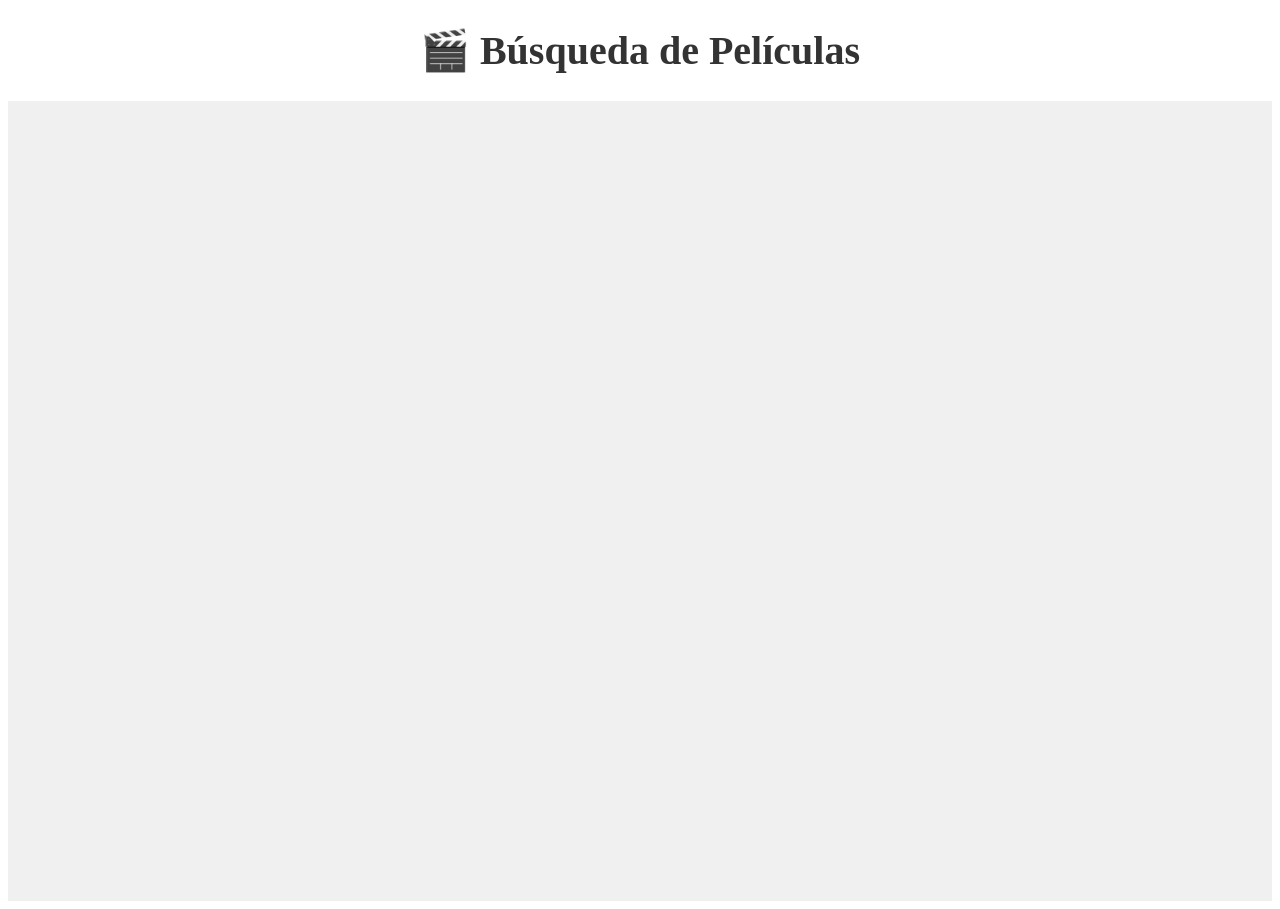
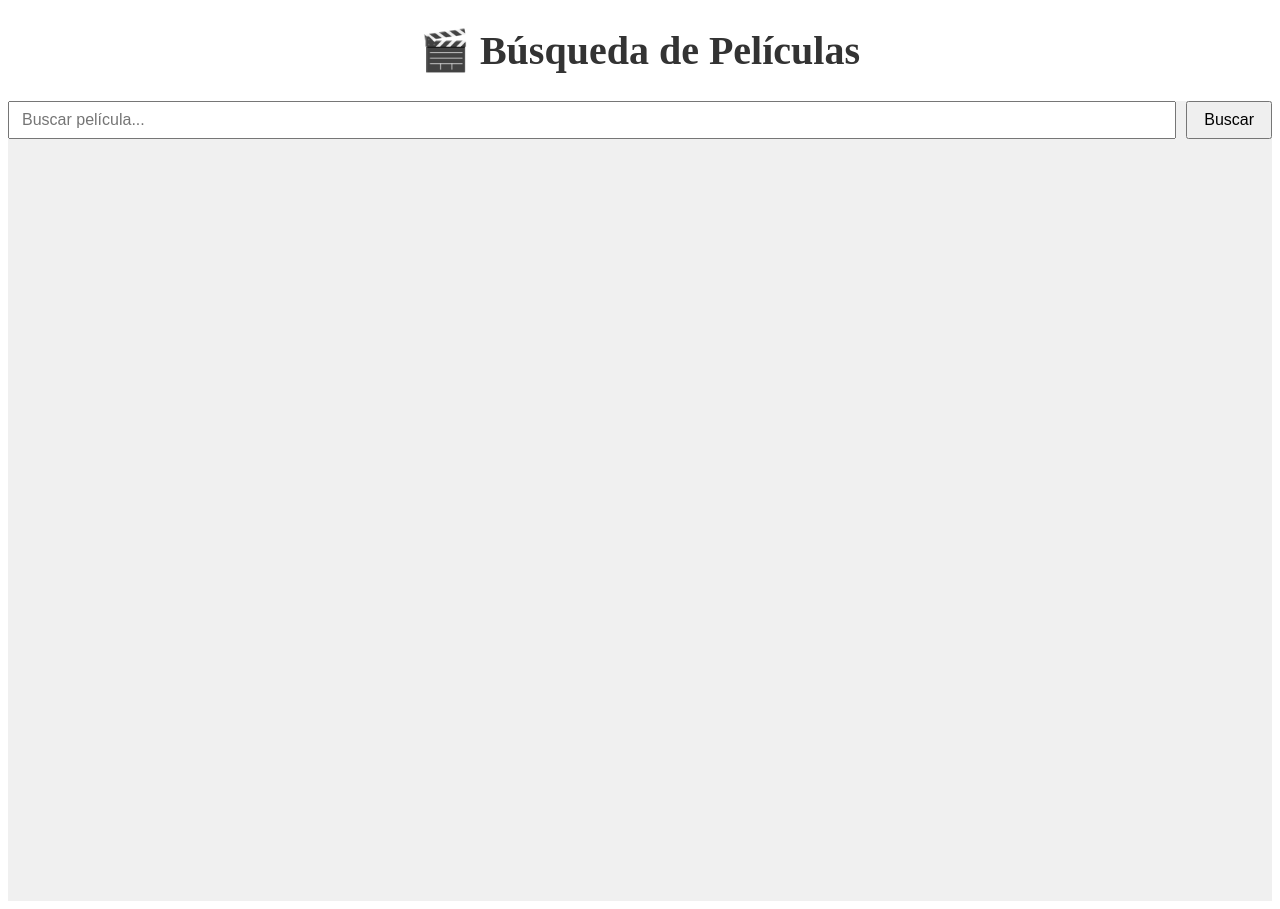
Before and after one commit to FranBlanco2003/MoviesFront, an Angular app: page /movies in a window 1280 px wide. Before the commit this address led to /. Built offline with nearby package versions, Linux system fonts and the light colour scheme.

Commit message:
feat(list):practicamente toda la lista falta adaptar metodos de back y como se muestra

```diff
--- a/src/app/app.config.ts
+++ b/src/app/app.config.ts
@@ -1,6 +1,5 @@
 import { ApplicationConfig, provideBrowserGlobalErrorListeners, provideZoneChangeDetection } from '@angular/core';
 import { provideRouter } from '@angular/router';
-
 import { routes } from './app.routes';
 
 export const appConfig: ApplicationConfig = {
--- a/src/app/app.routes.ts
+++ b/src/app/app.routes.ts
@@ -1,3 +1,17 @@
-import { Routes } from '@angular/router';
+import { NgModule } from '@angular/core';
+import { RouterModule, Routes } from '@angular/router';
+import { MovieListComponent} from './components/movie-list/movie-list';
+import { MovieDetail} from './components/movie-detail/movie-detail';
 
-export const routes: Routes = [];
+export const routes: Routes = [
+  { path: '', redirectTo: 'movies', pathMatch: 'full' },
+  { path: 'movies', component: MovieListComponent },
+  { path: 'movie/:id', component: MovieDetail },
+  { path: '**', redirectTo: 'movies' }
+];
+
+@NgModule({
+  imports: [RouterModule.forRoot(routes)],
+  exports: [RouterModule]
+})
+export class AppRoutingModule {}
--- a/src/app/app.ts
+++ b/src/app/app.ts
@@ -3,10 +3,11 @@ import { RouterOutlet } from '@angular/router';
 
 @Component({
   selector: 'app-root',
+  standalone: true,
   imports: [RouterOutlet],
   templateUrl: './app.html',
-  styleUrl: './app.css'
+  styleUrls: ['./app.css']
 })
-export class App {
-  protected title = 'Movies';
+export class AppComponent {
+  title = 'Movies';
 }
--- a/src/app/components/movie-list/movie-list.css
+++ b/src/app/components/movie-list/movie-list.css
@@ -0,0 +1,74 @@
+/* Contenedor de la búsqueda */
+.search-container {
+  margin-bottom: 20px;
+  display: flex;
+  gap: 10px;
+}
+
+.search-container input[type="text"] {
+  flex: 1;
+  padding: 8px 12px;
+  font-size: 16px;
+}
+
+.search-container button {
+  padding: 8px 16px;
+  font-size: 16px;
+  cursor: pointer;
+}
+
+/* Lista de películas */
+ul {
+  list-style: none;
+  padding: 0;
+  display: flex;
+  flex-wrap: wrap;
+  gap: 20px;
+}
+
+/* Cada película */
+li {
+  width: 180px;
+  border: 1px solid #ddd;
+  border-radius: 6px;
+  overflow: hidden;
+  cursor: pointer;
+  transition: box-shadow 0.3s ease;
+}
+
+li:hover {
+  box-shadow: 0 2px 8px rgba(0, 0, 0, 0.2);
+}
+
+/* Enlace dentro de la película */
+li a {
+  display: block;
+  color: inherit;
+  text-decoration: none;
+  padding: 10px;
+  text-align: center;
+}
+
+/* Imagen del póster */
+li img {
+  width: 100%;
+  height: 270px;
+  object-fit: cover;
+  display: block;
+  margin-bottom: 10px;
+  border-bottom: 1px solid #ddd;
+}
+
+/* Título de la película */
+li h3 {
+  margin: 0 0 6px 0;
+  font-size: 18px;
+  font-weight: 600;
+}
+
+/* Año */
+li p {
+  margin: 0;
+  font-size: 14px;
+  color: #555;
+}
--- a/src/app/components/movie-list/movie-list.html
+++ b/src/app/components/movie-list/movie-list.html
@@ -1 +1,36 @@
-<p>movie-list works!</p>
+<div class="search-container">
+  <input
+    type="text"
+    placeholder="Buscar película..."
+    [(ngModel)]="searchTerm"
+    (keyup.enter)="searchMovies()"
+  />
+  <button (click)="searchMovies()">Buscar</button>
+</div>
+
+@if (isLoading) {
+  <div>Cargando...</div>
+}
+
+@if (errorMessage) {
+  <div>{{ errorMessage }}</div>
+}
+
+@if (movies.length) {
+  <ul>
+    @for (movie of movies; track movie.imdbID) {
+      <li>
+        <a [routerLink]="['/movie', movie.imdbID]">
+          <img [src]="movie.Poster" alt="{{ movie.Title }}" />
+          <h3>{{ movie.Title }}</h3>
+          <p>{{ movie.Year }}</p>
+        </a>
+      </li>
+    }
+  </ul>
+}
+
+
+@if (!isLoading && !movies.length && searchTerm) {
+  <div>No se encontraron resultados.</div>
+}
--- a/src/app/components/movie-list/movie-list.ts
+++ b/src/app/components/movie-list/movie-list.ts
@@ -1,11 +1,50 @@
 import { Component } from '@angular/core';
+import { MovieService, Movie } from '../../services/movie';
+import {Router, RouterLink} from '@angular/router';
+import { FormsModule } from '@angular/forms';
 
 @Component({
   selector: 'app-movie-list',
-  imports: [],
   templateUrl: './movie-list.html',
-  styleUrl: './movie-list.css'
+  imports: [
+    FormsModule,
+    RouterLink
+  ],
+  styleUrls: ['./movie-list.css']
 })
-export class MovieList {
+export class MovieListComponent {
+  searchTerm: string = '';
+  movies: Movie[] = [];
+  isLoading = false;
+  errorMessage = '';
 
+  constructor(private movieService: MovieService, private router: Router) {}
+
+  searchMovies(): void {
+    if (!this.searchTerm.trim()) return;
+
+    this.isLoading = true;
+    this.errorMessage = '';
+
+
+
+    this.movieService.searchMovies(this.searchTerm).subscribe({
+      next: (data: Movie) => {
+        this.movies = [data]; // Wrap the single movie in an array
+        this.isLoading = false;
+        console.log(this.movies);
+      },
+      error: (error) => {
+        this.errorMessage = 'Error fetching movies. Please try again.';
+        console.error('Error fetching movies:', error);
+        this.isLoading = false;
+      }
+    });
+
+
+  }
+
+  goToDetails(movieId: string): void {
+    this.router.navigate(['/movie', movieId]);
+  }
 }
--- a/src/app/services/movie.ts
+++ b/src/app/services/movie.ts
@@ -1,9 +1,36 @@
 import { Injectable } from '@angular/core';
+import { HttpClient, HttpParams } from '@angular/common/http';
+import { Observable, map } from 'rxjs';
+
+export interface Movie {
+  Title: string;
+  Year: string;
+  imdbID: string;
+  imdbRating: string;
+  Director: string;
+  Poster: string;
+  Plot: string;
+}
 
 @Injectable({
   providedIn: 'root'
 })
-export class Movie {
+export class MovieService {
+  private baseUrl: string = 'http://localhost:8080/api/movies';
 
-  constructor() { }
+  constructor(private http: HttpClient) {}
+
+  /*searchMovies(query: string): Observable<Movie[]> {
+    const params = new HttpParams().set('name', query);
+    return this.http.get<Movie[]>(this.baseUrl, { params });
+  }*/
+
+  searchMovies(query: string): Observable<Movie> {
+    const params = new HttpParams().set('name', query);
+    return this.http.get<Movie>(this.baseUrl, { params });
+  }
+
+  getMovieDetails(id: number): Observable<Movie> {
+    return this.http.get<Movie>(`${this.baseUrl}/${id}`);
+  }
 }
--- a/src/main.ts
+++ b/src/main.ts
@@ -1,6 +1,12 @@
 import { bootstrapApplication } from '@angular/platform-browser';
-import { appConfig } from './app/app.config';
-import { App } from './app/app';
+import {AppComponent} from './app/app';
+import { provideRouter } from '@angular/router';
+import { provideHttpClient, withInterceptorsFromDi } from '@angular/common/http'; // Import provideHttpClient
+import { routes} from './app/app.routes';
 
-bootstrapApplication(App, appConfig)
-  .catch((err) => console.error(err));
+bootstrapApplication(AppComponent, { // Replace AppComponent with your actual root component if different
+  providers: [
+    provideHttpClient(withInterceptorsFromDi()) // Add provideHttpClient() here
+    , provideRouter(routes) // Provide the routes for the application
+  ]
+}).catch(err => console.error(err));
```
Also changed, not shown: src/app/app.html (line endings or trailing spaces).
